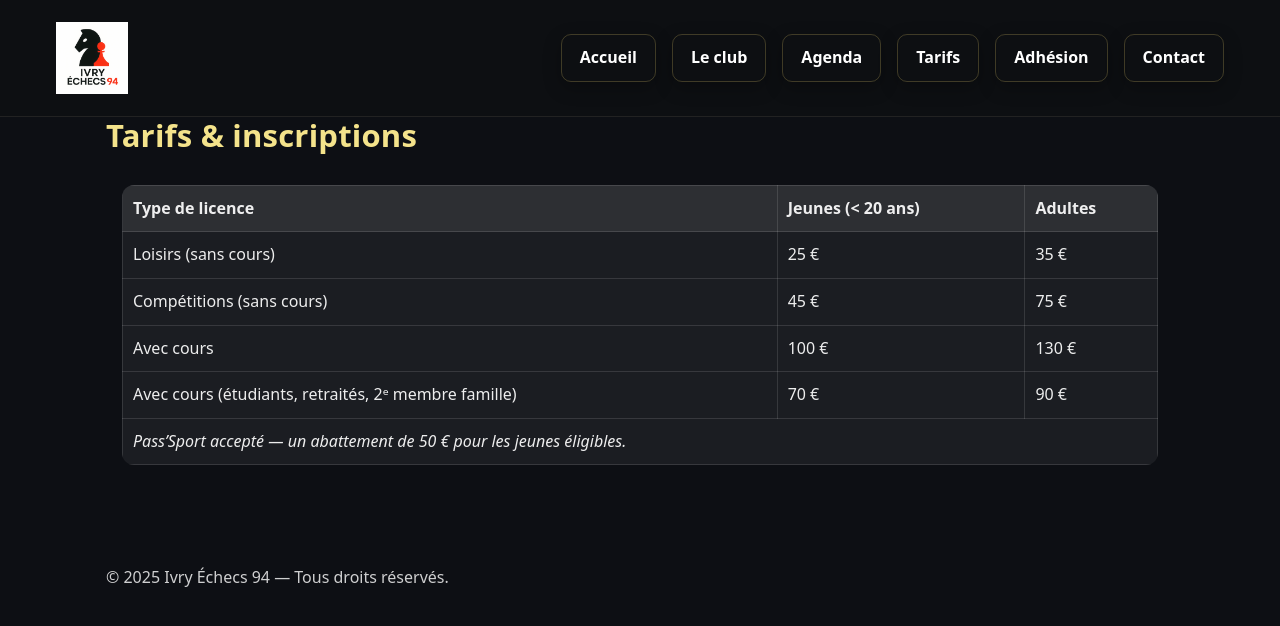
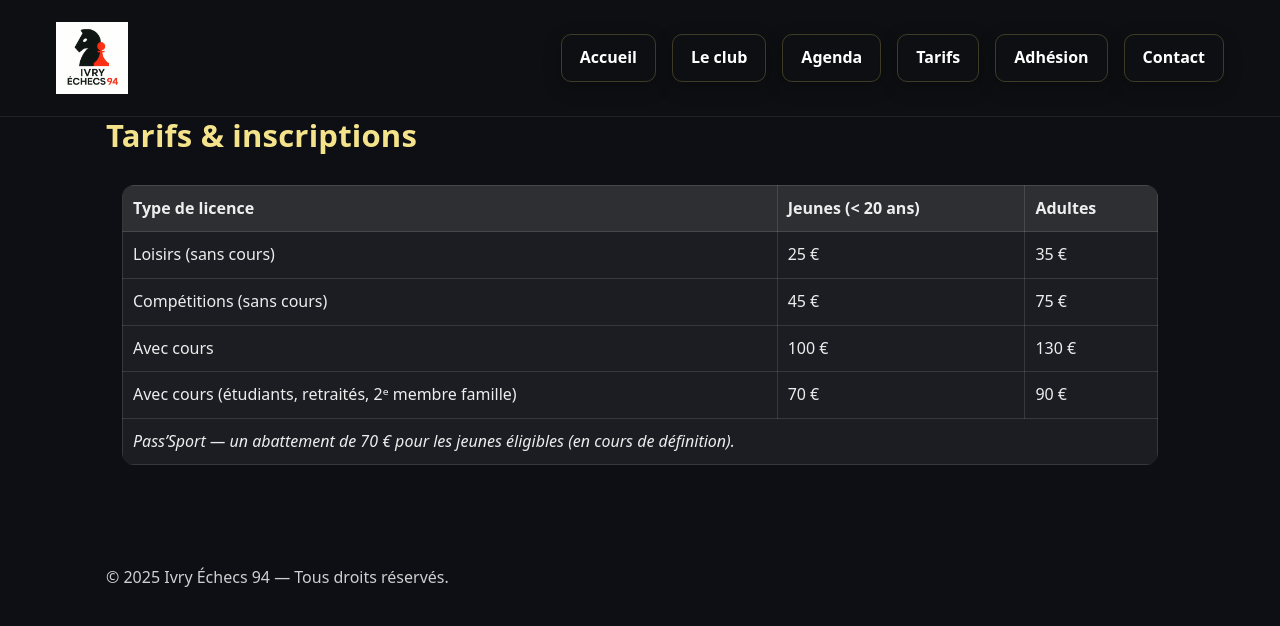
Before and after one commit to Nelwyn64/ivry-echecs-94, a Jekyll site: the page built from tarifs.html, in a window 1280 px wide. Shown: the top 626 px of the page. Built offline with Jekyll 4.4.1, drawn with Linux system fonts in a browser that asks for light colours.

Commit message:
Update Pages du site “tarifs”

```diff
--- a/tarifs.html
+++ b/tarifs.html
@@ -23,7 +23,7 @@ bg_image: bg-tarifs.jpg
         <tr><td>Avec cours (étudiants, retraités, 2ᵉ membre famille)</td><td>70 €</td><td>90 €</td></tr>
       </tbody>
       <tfoot>
-        <tr><td colspan="3"><em>Pass’Sport accepté — un abattement de 50 € pour les jeunes éligibles.</em></td></tr>
+        <tr><td colspan="3"><em>Pass’Sport — un abattement de 70 € pour les jeunes éligibles (en cours de définition).</em></td></tr>
       </tfoot>
     </table>
   </div>
```
